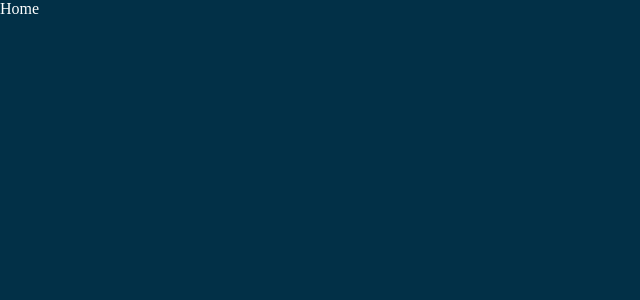
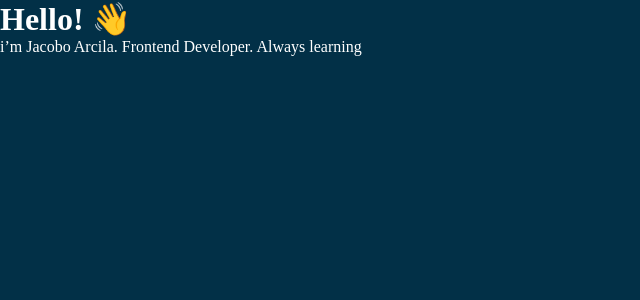
Before and after one commit to JacoboArcila/Portfolio, a React (Create React App) app: page / in a window 1280 px wide. Shown: the top 300 px of the page, without its empty margins (0-640 px from the left). Built offline with nearby package versions, Linux system fonts and the light colour scheme.

Commit message:
theme provider

```diff
--- /dev/null
+++ b/src/Theme.js
@@ -0,0 +1,10 @@
+const Theme = {
+    background: "#023047",
+    home: "#FB8500",
+    projects: "#2A9D8F",
+    education: "#E9C46A",
+    contact: "#F4A261",
+    buttonCard: "#FFB703"
+}
+
+export {Theme}
--- /dev/null
+++ b/src/components/Main/Main.js
@@ -0,0 +1,14 @@
+import React from 'react'
+
+const Main = () => {
+  return (
+    <div>
+        <div>
+            <h1>Hello! 👋</h1>
+            <p>i’m <span>Jacobo Arcila</span>. Frontend Developer. Always learning</p>
+        </div>
+    </div>
+  )
+}
+
+export default Main
--- /dev/null
+++ b/src/components/Main/MainStyles.js
@@ -0,0 +1 @@
+import styled from 'styled-components';
--- a/src/globalStyles.js
+++ b/src/globalStyles.js
@@ -4,7 +4,7 @@ const GlobalStyles = createGlobalStyle`
     * {
         margin: 0;
         padding: 0;
-        background-color: #023047;
+        background-color: ${({theme}) => theme.background};
         color: white;
     }
 `
--- a/src/pages/Home.js
+++ b/src/pages/Home.js
@@ -1,8 +1,12 @@
-import React from 'react'
+import React from 'react';
+
+import Main from '../components/Main/Main';
 
 function Home() {
   return (
-    <div>Home</div>
+    <div>
+      <Main />
+    </div>
   )
 }
 
```
Also changed, not shown: src/App.js (+5 -2 lines).
